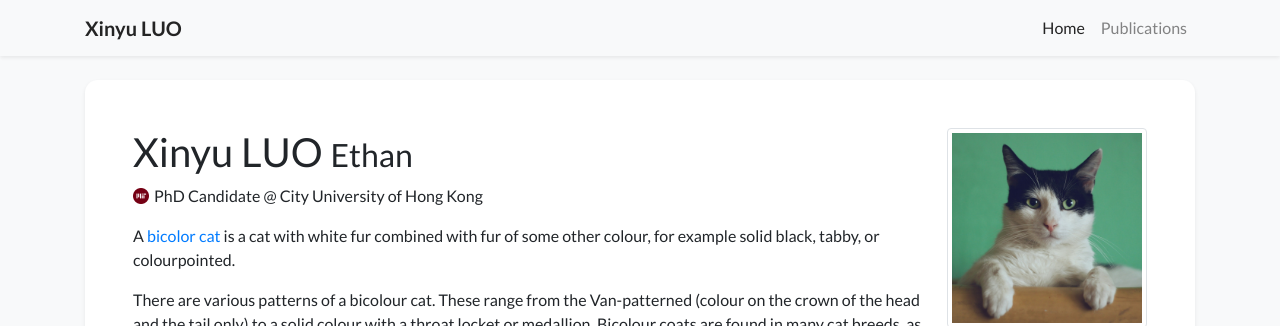
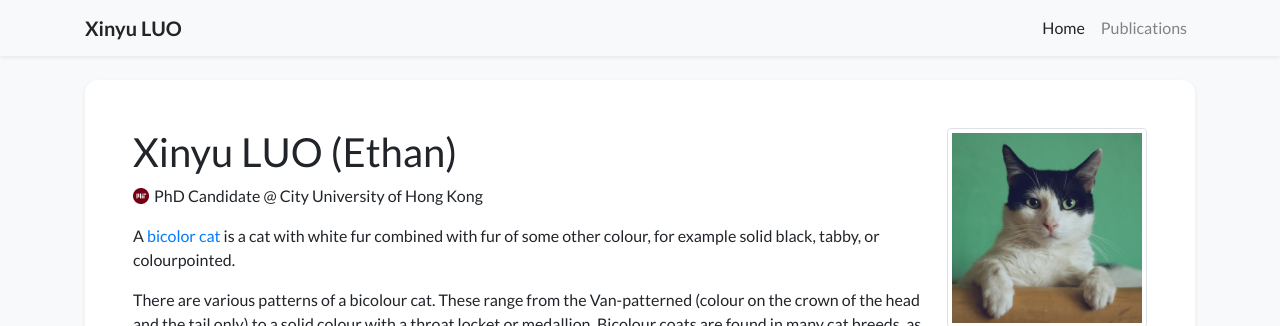
Before and after one commit to ethanxyluo/ethanxyluo.github.io, a Jekyll site: the page built from index.html, in a window 1280 px wide and 900 px high. Shown: the top 326 px of the window. Built offline with Jekyll 4.4.1, drawn with Linux system fonts in a browser that asks for light colours; nearby versions of some CDN libraries; a style sheet for code colours, icons or effects is not loaded.

```diff
--- a/_data/profile.yml
+++ b/_data/profile.yml
@@ -1,5 +1,5 @@
-primary_name: "Xinyu LUO"
-secondary_name: "Ethan"
+primary_name: "Xinyu LUO (Ethan)"
+secondary_name: ""
 navbar_name: "Xinyu LUO"
 
 positions:
@@ -15,7 +15,7 @@ gscholar: XvPakUAAAAAJ  # This is an example, replace it with your own Google Sc
 # wechat_qrcode: /assets/images/etc/wechat.jpg
 # wechat_prompt: >-
 #   Please tell me your <strong>name</strong> and <strong>affiliation</strong> (current or past) when adding my wechat. Thanks!
-linkedin: www.linkedin.com/in/ethanxyluo
+linkedin: ethanxyluo
 orcid: 0009-0007-5229-8733
 
 short_bio_text_justify: false
```
